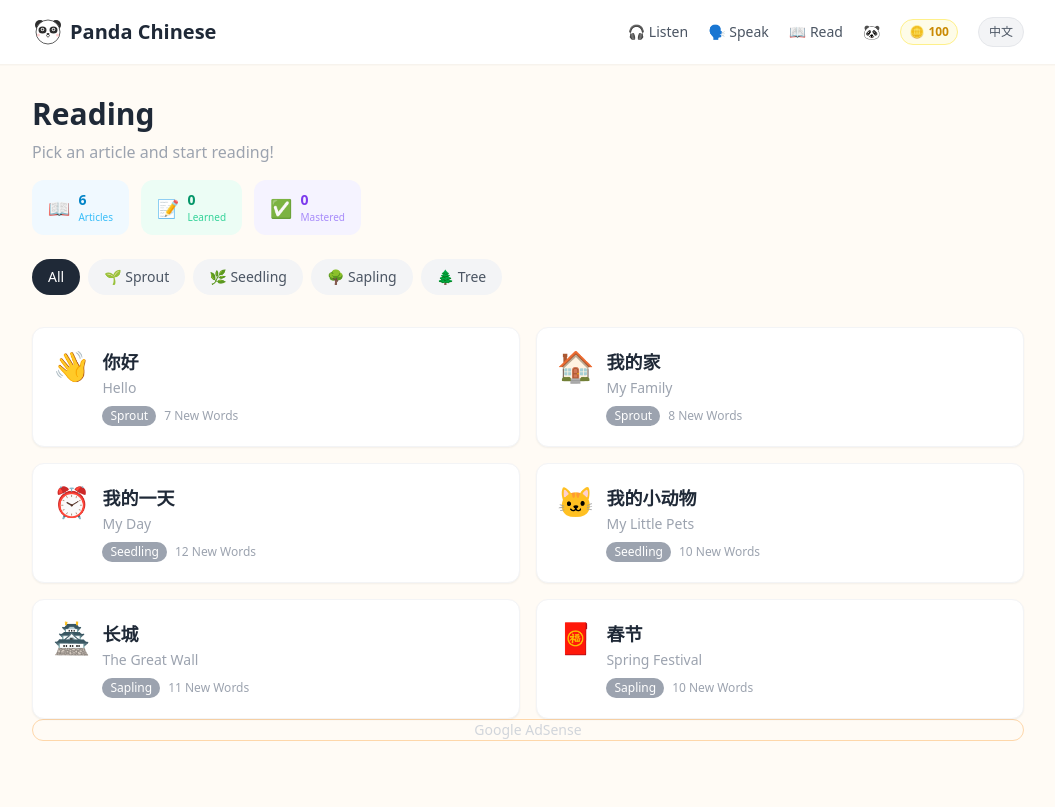
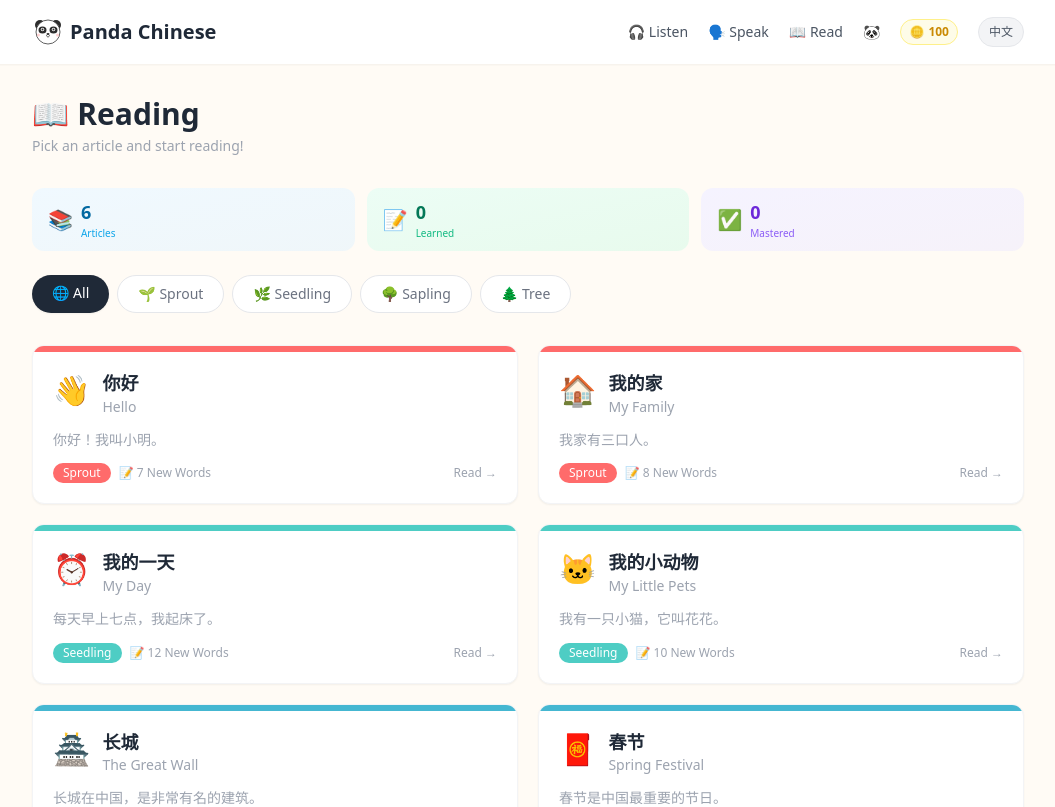
Before and after one commit to brucesunxi/Clearn, a Next.js app: page /reading in a window 1280 px wide. Shown: the top 807 px of the page, without its empty margins (112-1167 px from the left). Built offline with nearby package versions, Linux system fonts and the light colour scheme; no server answers.

Commit message:
feat: 阅读模块扇贝风格改版 - 卡片优化 + 单词查阅SRS集成 + 学习进度

```diff
--- a/app/reading/[id]/page.tsx
+++ b/app/reading/[id]/page.tsx
@@ -31,7 +31,7 @@ export default function ArticlePage({ params }: ArticlePageProps) {
       <AdBanner />
 
       {/* Vocabulary list */}
-      <WordList vocabulary={article.vocabulary} />
+      <WordList vocabulary={article.vocabulary} articleId={article.id} />
 
       {/* Learn this lesson's words */}
       <div className="mt-8 text-center">
--- a/components/ArticleContent.tsx
+++ b/components/ArticleContent.tsx
@@ -10,7 +10,7 @@ interface ArticleContentProps {
 }
 
 export default function ArticleContent({ article }: ArticleContentProps) {
-  const { t } = useTranslation()
+  const { t, locale } = useTranslation()
   const [selectedWord, setSelectedWord] = useState<VocabularyItem | null>(null)
   const [showTranslations, setShowTranslations] = useState(false)
 
@@ -53,31 +53,38 @@ export default function ArticleContent({ article }: ArticleContentProps) {
 
   return (
     <article className="max-w-2xl mx-auto">
-      <div className="text-center mb-8">
+      {/* Article header */}
+      <div className="text-center mb-10">
         <span className="text-5xl block mb-4">{article.emoji}</span>
-        <h1 className="text-3xl font-bold text-gray-800 mb-2">
+        <h1 className="text-3xl md:text-4xl font-bold text-gray-900 mb-2 leading-tight">
           {article.title}
         </h1>
-        <p className="text-gray-400">{article.titleEn}</p>
+        <p className="text-base text-gray-400">{article.titleEn}</p>
       </div>
 
-      <div className="flex justify-center mb-6">
+      {/* Toolbar */}
+      <div className="flex items-center justify-center gap-3 mb-8">
         <button
           onClick={() => setShowTranslations(!showTranslations)}
-          className={`text-sm px-4 py-1.5 rounded-full border transition-colors ${
+          className={`text-sm px-4 py-2 rounded-full border transition-all font-medium ${
             showTranslations
-              ? 'bg-orange-500 text-white border-orange-500'
-              : 'bg-white text-gray-500 border-gray-200 hover:border-orange-300'
+              ? 'bg-orange-500 text-white border-orange-500 shadow-sm'
+              : 'bg-white text-gray-500 border-gray-200 hover:border-orange-300 hover:text-orange-500'
           }`}
         >
+          {showTranslations ? '🕶️ ' : ''}
           {showTranslations ? t('article.hideTranslation') : t('article.showTranslation')}
         </button>
+        <span className="text-xs text-gray-300">
+          {locale === 'zh' ? `${article.vocabulary.length} 个生词` : `${article.vocabulary.length} words`}
+        </span>
       </div>
 
-      <div className="space-y-6">
+      {/* Paragraphs */}
+      <div className="space-y-8">
         {article.paragraphs.map((p, i) => (
           <div key={i}>
-            <p className="text-xl leading-[2.2] text-gray-800">
+            <p className="text-xl md:text-2xl leading-[2.4] text-gray-800 font-serif tracking-wide">
               {highlightText(p.text).map((part, j) =>
                 typeof part === 'string' ? (
                   <span key={j}>{part}</span>
@@ -94,14 +101,22 @@ export default function ArticleContent({ article }: ArticleContentProps) {
               )}
             </p>
             {showTranslations && (
-              <p className="text-sm text-gray-400 mt-1 italic">{p.translation}</p>
+              <div className="mt-2 pl-4 border-l-2 border-orange-200">
+                <p className="text-sm text-gray-400 italic leading-relaxed">{p.translation}</p>
+              </div>
             )}
           </div>
         ))}
       </div>
 
+      {/* Word popup */}
       {selectedWord && (
-        <WordCard word={selectedWord} onClose={() => setSelectedWord(null)} />
+        <WordCard
+          word={selectedWord}
+          articleId={article.id}
+          articleLevel={article.level}
+          onClose={() => setSelectedWord(null)}
+        />
       )}
     </article>
   )
--- a/components/ReadingPageClient.tsx
+++ b/components/ReadingPageClient.tsx
@@ -30,30 +30,33 @@ export default function ReadingPageClient({
 
   return (
     <>
-      <h1 className="text-3xl font-bold text-gray-800 mb-2">{t('reading.title')}</h1>
-      <p className="text-gray-400 mb-4">{t('reading.subtitle')}</p>
+      {/* Header */}
+      <div className="mb-8">
+        <h1 className="text-3xl font-bold text-gray-800 mb-1">📖 {t('reading.title')}</h1>
+        <p className="text-gray-400 text-sm">{t('reading.subtitle')}</p>
+      </div>
 
       {/* Stats bar */}
       <div className="flex gap-3 mb-6">
-        <div className="bg-sky-50 rounded-xl px-4 py-2.5 flex items-center gap-2">
-          <span className="text-lg">📖</span>
+        <div className="bg-gradient-to-br from-sky-50 to-sky-100/50 rounded-xl px-4 py-2.5 flex items-center gap-2 flex-1">
+          <span className="text-xl">📚</span>
           <div>
-            <div className="text-sm font-bold text-sky-600">{articles.length}</div>
-            <div className="text-[10px] text-sky-400">{locale === 'zh' ? '文章' : 'Articles'}</div>
+            <div className="text-lg font-bold text-sky-700">{articles.length}</div>
+            <div className="text-[10px] text-sky-500 font-medium">{locale === 'zh' ? '文章' : 'Articles'}</div>
           </div>
         </div>
-        <div className="bg-emerald-50 rounded-xl px-4 py-2.5 flex items-center gap-2">
-          <span className="text-lg">📝</span>
+        <div className="bg-gradient-to-br from-emerald-50 to-emerald-100/50 rounded-xl px-4 py-2.5 flex items-center gap-2 flex-1">
+          <span className="text-xl">📝</span>
           <div>
-            <div className="text-sm font-bold text-emerald-600">{totalWords}</div>
-            <div className="text-[10px] text-emerald-400">{locale === 'zh' ? '已学单词' : 'Learned'}</div>
+            <div className="text-lg font-bold text-emerald-700">{totalWords}</div>
+            <div className="text-[10px] text-emerald-500 font-medium">{locale === 'zh' ? '已学单词' : 'Learned'}</div>
           </div>
         </div>
-        <div className="bg-violet-50 rounded-xl px-4 py-2.5 flex items-center gap-2">
-          <span className="text-lg">✅</span>
+        <div className="bg-gradient-to-br from-violet-50 to-violet-100/50 rounded-xl px-4 py-2.5 flex items-center gap-2 flex-1">
+          <span className="text-xl">✅</span>
           <div>
-            <div className="text-sm font-bold text-violet-600">{mastered}</div>
-            <div className="text-[10px] text-violet-400">{locale === 'zh' ? '已掌握' : 'Mastered'}</div>
+            <div className="text-lg font-bold text-violet-700">{mastered}</div>
+            <div className="text-[10px] text-violet-500 font-medium">{locale === 'zh' ? '已掌握' : 'Mastered'}</div>
           </div>
         </div>
       </div>
@@ -62,22 +65,22 @@ export default function ReadingPageClient({
       <div className="flex flex-wrap gap-2 mb-8">
         <Link
           href="/reading"
-          className={`px-4 py-2 rounded-full text-sm font-medium transition-colors ${
+          className={`px-5 py-2 rounded-full text-sm font-medium transition-all ${
             !selectedLevelId
-              ? 'bg-gray-800 text-white'
-              : 'bg-gray-100 text-gray-600 hover:bg-gray-200'
+              ? 'bg-gray-800 text-white shadow-sm'
+              : 'bg-white text-gray-500 hover:bg-gray-100 border border-gray-200'
           }`}
         >
-          {t('reading.all')}
+          🌐 {t('reading.all')}
         </Link>
         {levels.map((l) => (
           <Link
             key={l.id}
             href={`/reading?level=${l.id}`}
-            className={`px-4 py-2 rounded-full text-sm font-medium transition-colors ${
+            className={`px-5 py-2 rounded-full text-sm font-medium transition-all ${
               selectedLevelId === l.id
-                ? 'text-white'
-                : 'bg-gray-100 text-gray-600 hover:bg-gray-200'
+                ? 'text-white shadow-sm'
+                : 'bg-white text-gray-500 hover:bg-gray-100 border border-gray-200'
             }`}
             style={selectedLevelId === l.id ? { backgroundColor: l.color } : undefined}
           >
@@ -86,26 +89,23 @@ export default function ReadingPageClient({
         ))}
       </div>
 
-      {/* Selected level header */}
+      {/* Selected level description */}
       {selectedLevel && (
-        <div className="mb-6">
-          <h2 className="text-xl font-bold text-gray-800">
-            {selectedLevel.emoji} {t(`level.${selectedLevel.id}.name`)}
-          </h2>
-          <p className="text-sm text-gray-400 mt-1">{t(`level.${selectedLevel.id}.desc`)}</p>
+        <div className="mb-6 bg-gray-50 rounded-xl px-5 py-3">
+          <p className="text-sm text-gray-500">{t(`level.${selectedLevel.id}.desc`)}</p>
         </div>
       )}
 
       {/* Article list */}
       {articles.length === 0 ? (
-        <div className="text-center py-16 text-gray-400">
-          <p className="text-4xl mb-4">📝</p>
-          <p>{t('reading.noArticles')}</p>
+        <div className="text-center py-20 text-gray-400">
+          <p className="text-5xl mb-4">📝</p>
+          <p className="text-lg">{t('reading.noArticles')}</p>
         </div>
       ) : (
-        <div className="grid grid-cols-1 sm:grid-cols-2 gap-4">
+        <div className="grid grid-cols-1 sm:grid-cols-2 gap-5">
           {articles.map((article) => (
-            <ArticleCardClient key={article.id} article={article} t={t} />
+            <ArticleCardClient key={article.id} article={article} locale={locale} t={t} />
           ))}
         </div>
       )}
@@ -115,31 +115,60 @@ export default function ReadingPageClient({
 
 function ArticleCardClient({
   article,
+  locale,
   t,
 }: {
   article: Article
+  locale: string
   t: (key: string, params?: Record<string, string | number>) => string
 }) {
+  // Get the first paragraph as a preview
+  const preview = article.paragraphs[0]?.text.slice(0, 80) || ''
+
   return (
     <Link
       href={`/reading/${article.id}`}
-      className="block bg-white rounded-xl shadow-sm border border-gray-100 p-5 hover:shadow-md transition-all duration-300 hover:-translate-y-0.5"
+      className="group block bg-white rounded-xl border border-gray-100 shadow-sm hover:shadow-lg transition-all duration-300 overflow-hidden"
     >
-      <div className="flex items-start gap-3">
-        <span className="text-3xl">{article.emoji}</span>
-        <div className="flex-1 min-w-0">
-          <h3 className="text-lg font-bold text-gray-800 truncate">{article.title}</h3>
-          <p className="text-sm text-gray-400 mt-0.5">{article.titleEn}</p>
-          <div className="flex items-center gap-2 mt-2">
-            <span className="text-xs px-2 py-0.5 rounded-full text-white font-medium bg-gray-400">
-              {t(`level.${article.level}.name`)}
-            </span>
-            <span className="text-xs text-gray-400">
-              {article.vocabulary.length} {t('reading.newWords')}
-            </span>
+      {/* Top color bar */}
+      <div
+        className="h-1.5"
+        style={{ backgroundColor: article.level ? levelsColor[article.level - 1] : '#999' }}
+      />
+
+      <div className="p-5">
+        <div className="flex items-start gap-3 mb-3">
+          <span className="text-3xl shrink-0">{article.emoji}</span>
+          <div className="min-w-0">
+            <h3 className="text-lg font-bold text-gray-800 leading-tight">{article.title}</h3>
+            <p className="text-sm text-gray-400 mt-0.5">{article.titleEn}</p>
           </div>
+        </div>
+
+        {/* Text preview */}
+        <p className="text-sm text-gray-400 line-clamp-2 mb-3 leading-relaxed">
+          {preview}
+          {preview.length >= 80 && '...'}
+        </p>
+
+        {/* Tags row */}
+        <div className="flex items-center gap-2 flex-wrap">
+          <span
+            className="text-xs px-2.5 py-0.5 rounded-full text-white font-medium"
+            style={{ backgroundColor: article.level ? levelsColor[article.level - 1] : '#999' }}
+          >
+            {t(`level.${article.level}.name`)}
+          </span>
+          <span className="text-xs text-gray-400">
+            📝 {article.vocabulary.length} {t('reading.newWords')}
+          </span>
+          <span className="text-xs text-gray-400 ml-auto group-hover:text-orange-500 transition-colors">
+            {locale === 'zh' ? '阅读 →' : 'Read →'}
+          </span>
         </div>
       </div>
     </Link>
   )
 }
+
+const levelsColor = ['#FF6B6B', '#4ECDC4', '#45B7D1', '#96CEB4']
--- a/components/WordCard.tsx
+++ b/components/WordCard.tsx
@@ -1,52 +1,81 @@
 'use client'
 
-import { useState } from 'react'
+import { useState, useEffect } from 'react'
 import { useTranslation } from '@/lib/i18n/context'
 import { speak } from '@/lib/tts'
+import { getWordId, recordAnswer } from '@/lib/words'
 import type { VocabularyItem } from '@/lib/types'
 
 interface WordCardProps {
   word: VocabularyItem
+  articleId: string
+  articleLevel: number
   onClose: () => void
 }
 
-export default function WordCard({ word, onClose }: WordCardProps) {
-  const { t } = useTranslation()
+export default function WordCard({ word, articleId, articleLevel, onClose }: WordCardProps) {
+  const { t, locale } = useTranslation()
   const [playing, setPlaying] = useState(false)
+  const [added, setAdded] = useState(false)
 
   const handleSpeak = () => {
     setPlaying(true)
     speak(word.word, { onEnd: () => setPlaying(false) })
   }
 
+  const handleAddToStudy = () => {
+    const wordId = getWordId(word.word, articleLevel, articleId)
+    // Record as "correct" once to start the word at stage 1
+    recordAnswer(wordId, word, articleId, true)
+    setAdded(true)
+  }
+
   return (
-    <div className="fixed inset-0 z-50 flex items-center justify-center bg-black/30" onClick={onClose}>
+    <div className="fixed inset-0 z-50 flex items-center justify-center bg-black/30 p-4" onClick={onClose}>
       <div
-        className="bg-white rounded-2xl shadow-2xl p-6 mx-4 max-w-sm w-full"
+        className="bg-white rounded-2xl shadow-2xl p-6 max-w-sm w-full animate-in"
         onClick={(e) => e.stopPropagation()}
       >
+        {/* Word + Audio */}
         <div className="flex items-center justify-between mb-4">
           <span className="text-3xl font-bold text-gray-800">{word.word}</span>
           <button
             onClick={handleSpeak}
             disabled={playing}
-            className="w-12 h-12 rounded-full bg-orange-100 hover:bg-orange-200 disabled:opacity-50 flex items-center justify-center transition-colors"
-            aria-label="朗读"
+            className="w-11 h-11 rounded-full bg-orange-100 hover:bg-orange-200 disabled:opacity-50 flex items-center justify-center transition-colors"
           >
             {playing ? '🔊' : '🔈'}
           </button>
         </div>
+
         <p className="text-lg text-gray-500 mb-1">{word.pinyin}</p>
-        <p className="text-base text-gray-600 mb-3">{word.meaning}</p>
+        <p className="text-base text-gray-600 mb-4">{word.meaning}</p>
+
+        {/* Memory tip */}
         {word.tips && (
-          <div className="bg-orange-50 rounded-xl p-3 border border-orange-100">
+          <div className="bg-orange-50 rounded-xl p-3 border border-orange-100 mb-4">
             <p className="text-xs text-orange-400 font-medium mb-1">💡 {t('wordcard.tips')}</p>
             <p className="text-sm text-gray-600 leading-relaxed">{word.tips}</p>
           </div>
         )}
+
+        {/* Add to study list button */}
+        {added ? (
+          <div className="w-full py-2.5 rounded-xl bg-emerald-100 text-emerald-600 text-sm font-medium text-center mb-2">
+            ✅ {locale === 'zh' ? '已加入学习列表' : 'Added to study list'}
+          </div>
+        ) : (
+          <button
+            onClick={handleAddToStudy}
+            className="w-full py-2.5 rounded-xl bg-emerald-500 hover:bg-emerald-600 text-white text-sm font-medium transition-colors mb-2"
+          >
+            📝 {locale === 'zh' ? '加入学习列表' : 'Add to study list'}
+          </button>
+        )}
+
         <button
           onClick={onClose}
-          className="mt-4 w-full py-2 rounded-lg bg-gray-100 hover:bg-gray-200 text-sm text-gray-500 transition-colors"
+          className="w-full py-2 rounded-lg bg-gray-100 hover:bg-gray-200 text-sm text-gray-500 transition-colors"
         >
           {t('wordcard.close')}
         </button>
--- a/components/WordList.tsx
+++ b/components/WordList.tsx
@@ -1,17 +1,31 @@
 'use client'
 
-import { useState, useCallback } from 'react'
+import { useState, useEffect, useCallback } from 'react'
 import { useTranslation } from '@/lib/i18n/context'
 import { speak } from '@/lib/tts'
+import { getWordId, getAllProgress } from '@/lib/words'
 import type { VocabularyItem } from '@/lib/types'
 
 interface WordListProps {
   vocabulary: VocabularyItem[]
+  articleId: string
 }
 
-export default function WordList({ vocabulary }: WordListProps) {
-  const { t } = useTranslation()
+export default function WordList({ vocabulary, articleId }: WordListProps) {
+  const { t, locale } = useTranslation()
   const [playing, setPlaying] = useState<string | null>(null)
+  const [progressMap, setProgressMap] = useState<Record<string, number>>({})
+
+  useEffect(() => {
+    const all = getAllProgress()
+    const map: Record<string, number> = {}
+    for (const [id, p] of Object.entries(all)) {
+      if (p.articleId === articleId || id.includes(articleId)) {
+        map[id] = p.stage
+      }
+    }
+    setProgressMap(map)
+  }, [articleId])
 
   const handleSpeak = useCallback((word: VocabularyItem) => {
     setPlaying(word.word)
@@ -24,48 +38,63 @@ export default function WordList({ vocabulary }: WordListProps) {
     speak(words, { onEnd: () => setPlaying(null) })
   }, [vocabulary])
 
+  const getStageLabel = (stage: number): string => {
+    if (stage === 0) return locale === 'zh' ? '未学' : 'New'
+    if (stage >= 7) return locale === 'zh' ? '已掌握' : 'Mastered'
+    return locale === 'zh' ? `复习${stage}` : `Rev ${stage}`
+  }
+
+  const getStageColor = (stage: number): string => {
+    if (stage === 0) return 'bg-gray-100 text-gray-400'
+    if (stage >= 7) return 'bg-emerald-100 text-emerald-600'
+    return 'bg-amber-100 text-amber-600'
+  }
+
   return (
     <section className="mt-12 border-t pt-8">
       <div className="flex items-center justify-between mb-4">
         <h2 className="text-xl font-bold text-gray-800">
-          {t('wordlist.allWords')} ({vocabulary.length})
+          📝 {t('wordlist.allWords')}
+          <span className="text-sm font-normal text-gray-400 ml-2">({vocabulary.length})</span>
         </h2>
-        <div className="flex gap-2">
         <button
           onClick={speakAll}
           disabled={playing === 'all'}
-            className="flex items-center gap-1.5 text-sm px-4 py-2 rounded-full bg-orange-500 text-white hover:bg-orange-600 disabled:opacity-50 transition-colors"
+          className="flex items-center gap-1.5 px-4 py-2 rounded-full bg-orange-100 hover:bg-orange-200 disabled:opacity-50 text-orange-600 text-sm font-medium transition-colors"
         >
           {playing === 'all' ? '🔊' : '🔈'} {t('wordlist.speakAll')}
         </button>
       </div>
-      </div>
+
       <div className="grid grid-cols-2 sm:grid-cols-3 gap-3">
-        {vocabulary.map((v, i) => (
+        {vocabulary.map((v) => {
+          // Try to find progress for this word
+          const wordId = Object.keys(progressMap).find((id) => id.startsWith(v.word))
+          const stage = wordId ? progressMap[wordId] : 0
+
+          return (
             <div
-            key={i}
-            className="bg-white rounded-xl border border-gray-100 p-3 shadow-sm hover:shadow-md transition-shadow"
+              key={v.word}
+              className="bg-white rounded-xl border border-gray-100 p-3.5 shadow-sm hover:shadow transition-all"
             >
-            <div className="flex items-center justify-between">
+              <div className="flex items-start justify-between mb-1.5">
                 <span className="text-lg font-bold text-gray-800">{v.word}</span>
                 <button
                   onClick={() => handleSpeak(v)}
                   disabled={playing === v.word}
-                className="w-8 h-8 rounded-full bg-gray-50 hover:bg-orange-100 disabled:opacity-50 flex items-center justify-center transition-colors"
-                aria-label="朗读"
+                  className="w-7 h-7 rounded-full bg-gray-100 hover:bg-gray-200 disabled:opacity-50 flex items-center justify-center text-xs transition-colors shrink-0"
                 >
                   {playing === v.word ? '🔊' : '🔈'}
                 </button>
               </div>
-            <p className="text-sm text-gray-400 mt-0.5">{v.pinyin}</p>
-            <p className="text-sm text-gray-500">{v.meaning}</p>
-            {v.tips && (
-              <p className="text-xs text-orange-300 mt-1 truncate" title={v.tips}>
-                💡 {v.tips}
-              </p>
-            )}
+              <p className="text-xs text-gray-400 mb-0.5">{v.pinyin}</p>
+              <p className="text-sm text-gray-600 mb-2">{v.meaning}</p>
+              <span className={`inline-block text-[10px] px-2 py-0.5 rounded-full font-medium ${getStageColor(stage)}`}>
+                {getStageLabel(stage)}
+              </span>
             </div>
-        ))}
+          )
+        })}
       </div>
     </section>
   )
--- a/lib/words.ts
+++ b/lib/words.ts
@@ -30,7 +30,7 @@ export function getWordId(word: string, level: number, articleId: string): strin
   return `${word}_level-${level}_${articleId}`
 }
 
-function getAllProgress(): Record<string, WordProgress> {
+export function getAllProgress(): Record<string, WordProgress> {
   if (typeof window === 'undefined') return {}
   try {
     const raw = localStorage.getItem(STORAGE_KEY)
```
Lines whose indentation alone changed are shown as unchanged.
